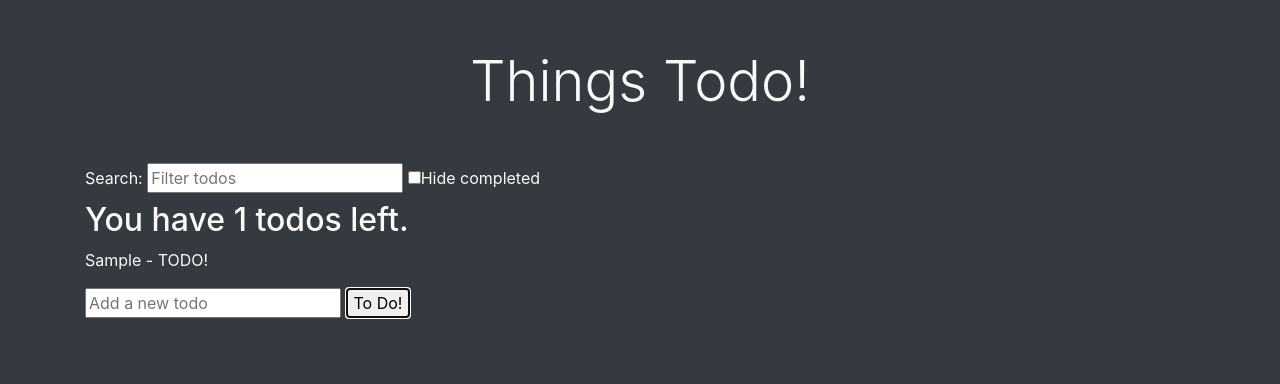
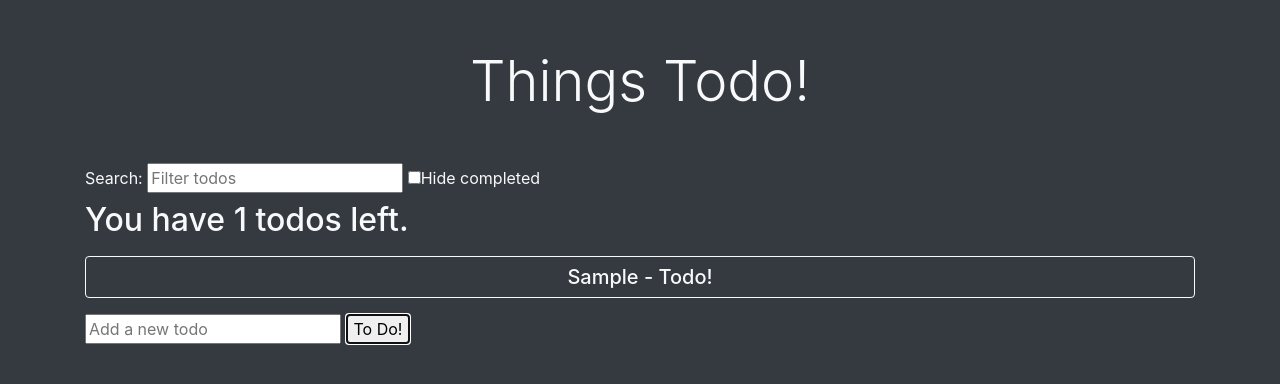
Before and after one commit to Patricio-Ra/todo-app, a plain HTML site: page index.html in a window 1280 px wide. Both pictures are taken after typing "Sample" into the empty fields and a click on the button "To Do!". Drawn offline with nearby package versions, Linux system fonts and the light colour scheme.

Commit message:
Refactor 1

```diff
--- a/index.html
+++ b/index.html
@@ -23,10 +23,7 @@
     <script src="https://code.jquery.com/jquery-3.3.1.slim.min.js"></script>
     <script src="https://cdnjs.cloudflare.com/ajax/libs/popper.js/1.14.7/umd/popper.min.js"></script>
     <script src="https://stackpath.bootstrapcdn.com/bootstrap/4.3.1/js/bootstrap.min.js"></script>
+    <script src="resources/js/todo-functions.js"></script>
     <script src="resources/js/todo-app.js"></script>
 </body>
 </html>
-
-<!--
-class="h5 text-center my-3 py-2 border rounded border-light"
--->
--- a/resources/js/todo-app.js
+++ b/resources/js/todo-app.js
@@ -1,59 +1,15 @@
 'use strict'
 
-// DATA //
 
-// Todos.
-let todos = [];
+const todos = getSavedTodos();
 
-// Filters.
 const filters = {
   'searchText': '',
   'hideCompleted': false
 };
 
+renderTodos(todos, filters);
 
-// Check and retrive existing saved DATA when APP starts//
-const todosJSON = localStorage.getItem('todos');
-
-if (todosJSON !== null) {
-  todos = JSON.parse(todosJSON);
-};
-
-
-// Render Todos & Todos left heading //
-const renderTodos = function (todos, filters) {
-
-  // Todos list.
-    const filteredTodos = todos.filter(todo => {
-      const textFiltering = todo.text.toLowerCase().includes(filters.searchText.toLowerCase());
-      const completedFiltering = !filters.hideCompleted || !todo.completed;
-      return textFiltering && completedFiltering;
-    });
-
-  // Clean the container.
-  document.querySelector('#todos').innerHTML = '';
-
-  // Todos left heading calc.
-  const incompletedTodos = filteredTodos.filter(todo => {
-    return !todo.completed;
-  });
-
-  // Render todos left heading.
-  const summary = document.createElement('h2');
-  summary.textContent = `You have ${incompletedTodos.length} todos left.`;
-  document.querySelector('#todos').appendChild(summary);
-
-  // Render todos list.
-  filteredTodos.forEach(todo => {
-    let todoElement = document.createElement('p');
-    todoElement.textContent = `${todo.text} -  ${todo.completed ? 'Completed' : 'TODO!'}`;
-    document.querySelector('#todos').appendChild(todoElement);
-  });
-
-};
-
-
-// Filter todos inputs //
 document.querySelector('#filter-todos').addEventListener('input', e => {
   filters.searchText = e.target.value;
   renderTodos(todos, filters);
@@ -64,8 +20,6 @@ document.querySelector('#hide-completed').addEventListener('change', e => {
   renderTodos(todos, filters);
 });
 
-
-// New todo form //
 document.querySelector('#new-todo-form').addEventListener('submit', e => {
   e.preventDefault();
   if (e.target.elements.newTodoInput.value.length > 0) {
@@ -75,7 +29,7 @@ document.querySelector('#new-todo-form').addEventListener('submit', e => {
     };
     todos.push(newTodo);
     e.target.elements.newTodoInput.value = '';
-    localStorage.setItem('todos', JSON.stringify(todos));
+    saveTodos(todos)
   } else {
     return false;
   };
@@ -83,7 +37,6 @@ document.querySelector('#new-todo-form').addEventListener('submit', e => {
 });
 
 
-renderTodos(todos, filters);
 
 
 
--- /dev/null
+++ b/resources/js/todo-functions.js
@@ -0,0 +1,55 @@
+'use strict'
+
+
+const getSavedTodos = function () {
+  const todosJSON = localStorage.getItem('todos');
+
+  if (todosJSON !== null) {
+    return JSON.parse(todosJSON);
+  } else {
+    return [];
+  };
+};
+
+
+const saveTodos = function (todos) {
+  localStorage.setItem('todos', JSON.stringify(todos));
+};
+
+
+const generateTodo = function (todo) {
+  const todoElement = document.createElement('p');
+  todoElement.className = 'h5 text-center my-3 py-2 border rounded border-light';
+  todoElement.textContent = `${todo.text} -  ${todo.completed ? 'Completed' : 'Todo!'}`;
+
+  return todoElement;
+};
+
+
+const generateSummary = function (filteredTodos) {
+  const incompletedTodos = filteredTodos.filter(todo => {
+    return !todo.completed;
+  });
+
+  const summary = document.createElement('h2');
+  summary.textContent = `You have ${incompletedTodos.length} todos left.`;
+
+  return summary;
+};
+
+
+const renderTodos = function (todos, filters) {
+
+  const filteredTodos = todos.filter(todo => {
+    const textFiltering = todo.text.toLowerCase().includes(filters.searchText.toLowerCase());
+    const completedFiltering = !filters.hideCompleted || !todo.completed;
+
+    return textFiltering && completedFiltering;
+    });
+
+  document.querySelector('#todos').innerHTML = '';
+  document.querySelector('#todos').appendChild(generateSummary(filteredTodos));
+  filteredTodos.forEach(todo => {
+    document.querySelector('#todos').appendChild(generateTodo(todo));
+  });
+};
```
